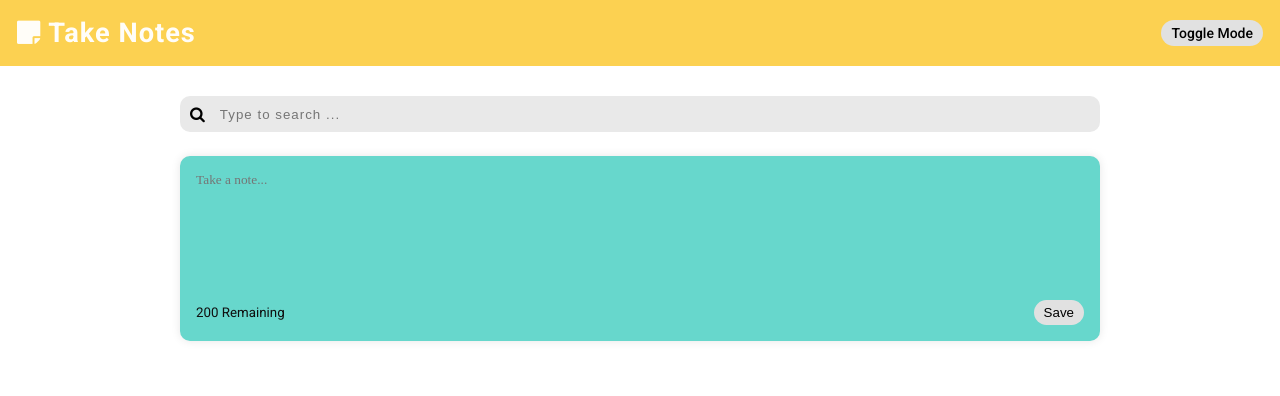
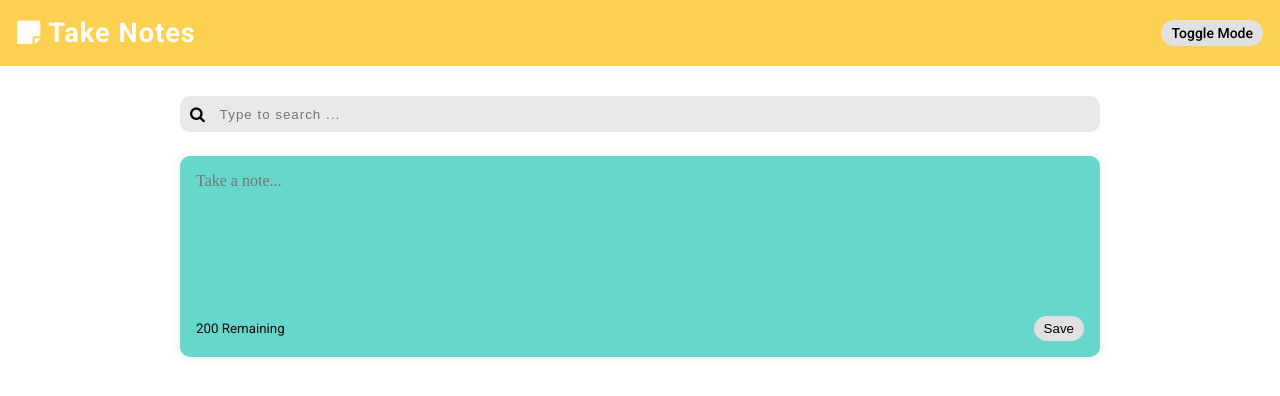
Before and after one commit to samipak458/Take-Online-Notes-With-Azure-Services, a React (Create React App) app: page / in a window 1280 px wide. Shown: the top 396 px of the page. Built offline with nearby package versions, Linux system fonts and the light colour scheme.

Commit message:
Update App.css

```diff
--- a/src/App.css
+++ b/src/App.css
@@ -67,10 +67,10 @@
 
 textarea {
   font-family:'Times New Roman', Times, serif !important;
+  font-size: 1.0rem;
   border: none;
   resize: none;
   background-color: #67d7cc;
-  /* font-family:Arial, Helvetica, sans-serif; */
 }
 
 textarea:focus {
```
